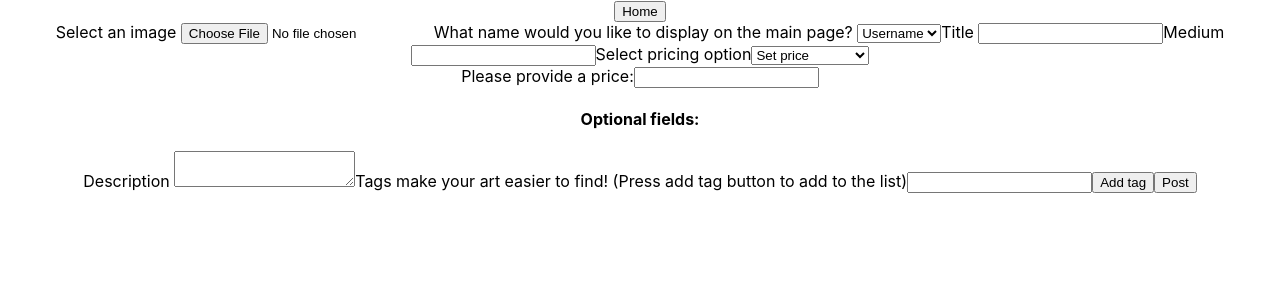
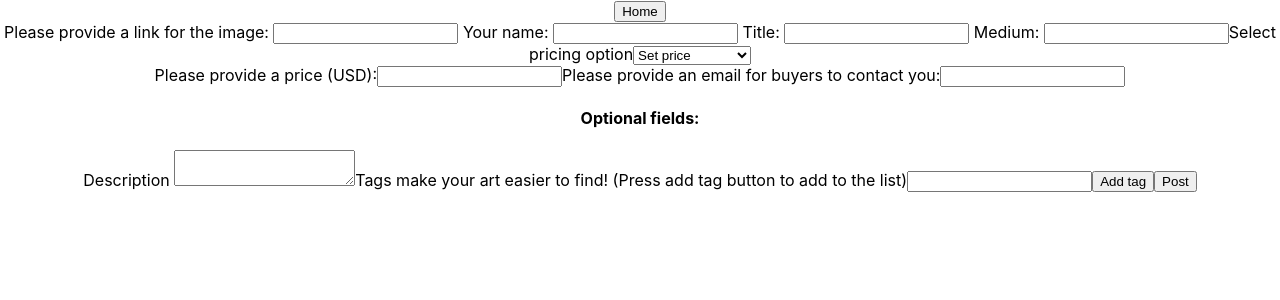
Before and after one commit to jajajava/Phase-3-Project, a React (Create React App) app: page /post in a window 1280 px wide. Shown: the top 300 px of the page. Built offline with nearby package versions, Linux system fonts and the light colour scheme; data requests are answered from the project's data file.

Commit message:
Removed unneccessary paths. Trying to make the smaller version work

```diff
--- a/db.json
+++ b/db.json
@@ -1,38 +1,20 @@
 {
   "thing": [
     {
-      "image": "https://machinelearningmastery.com/wp-content/uploads/2017/01/A-Gentle-Introduction-to-the-Random-Walk-for-Times-Series-Forecasting-with-Python.jpg",
-      "selectedName": "Peter",
-      "title": "Charging Bull",
-      "media": "photography",
-      "price": "",
-      "contact": "peterpeter@gmail.com",
-      "bid": [],
-      "bidEnds": "",
-      "description": "A beautiful NYC landmark",
+      "image": "https://i.pinimg.com/280x280_RS/03/2c/a7/032ca7e3da0f3fa7285f9f0277d459ec.jpg",
+      "name": "David",
+      "title": "A reflection of the soul",
+      "medium": "Photograph",
+      "price": "1000",
+      "contact": "fakeemail@gmail.com",
+      "description": "This is the photo's description. Riveting, I know.",
       "tags": [
-        "photography",
-        "charging bull"
+        "Cat",
+        "deep",
+        null,
+        "whiskered fiend"
       ],
-      "id": 1,
-      "medium": "photography"
-    },
-    {
-      "image": "C:\\fakepath\\3.png",
-      "selectedName": "Name",
-      "title": "Test",
-      "medium": "Photograph",
-      "price": "",
-      "contact": "",
-      "bid": "12",
-      "bidEnds": "2022-10-30T03:37:59.505Z",
-      "description": "This is a test as well ",
-      "tags": [
-        "test 1",
-        "test 2",
-        "test 3"
-      ],
-      "id": 2
+      "id": 1
     }
   ]
 }
--- a/src/components/App.js
+++ b/src/components/App.js
@@ -4,7 +4,6 @@ import '../App.css';
 import Home from "./Home"
 import Signin from "./Signin"
 import Details from "./Details"
-import Myaccount from "./Myaccount"
 import Post from "./Post"
 
 
@@ -32,13 +31,9 @@ function App() {
       <Routes>
         <Route path="/" element={<Home isSignedIn={isSignedIn} setIsSignedIn={setIsSignedIn} setPhotoId={setPhotoId} data={data} searchedData={searchedData} setSearchedData={setSearchedData}/>} />
         <Route path="signin" element={<Signin setIsSignedIn={setIsSignedIn}/>} />
-        <Route path="signup" />
         <Route path="details" element={<Details data={data} photoId={photoId} />} />
         <Route path="profile" />
-        <Route path="myaccount" element={<Myaccount />} />
         <Route path="post" element={<Post />} />
-
-
 
       </Routes>
 
--- a/src/components/Home.js
+++ b/src/components/Home.js
@@ -24,7 +24,7 @@ function Home({data, searchedData, setSearchedData, isSignedIn, setIsSignedIn, s
     }
 
     function handleSearch(e){
-        setSearchedData(data.filter((thing)=> {return (thing.title.toLowerCase().includes(e.target.value.toLowerCase())) || (thing.media.toLowerCase().includes(e.target.value.toLowerCase())) || (thing.tags.toString().toLowerCase().includes(e.target.value.toLowerCase())) || (thing.selectedName.toLowerCase().includes(e.target.value.toLowerCase())) }))
+        setSearchedData(data.filter((thing)=> {return (thing.title.toLowerCase().includes(e.target.value.toLowerCase())) || (thing.medium.toLowerCase().includes(e.target.value.toLowerCase())) || (thing.tags.toString().toLowerCase().includes(e.target.value.toLowerCase())) || (thing.selectedName.toLowerCase().includes(e.target.value.toLowerCase())) }))
     }
 
 
--- a/src/components/Myaccount.js
+++ /dev/null
@@ -1,22 +0,0 @@
-import React from "react";
-import { useNavigate } from "react-router";
-
-function Myaccount(){
-
-    const navigate = useNavigate()
-
-    return (
-        <div>
-            <button onClick={()=> navigate('/') }>Home</button>
-            <h1>hello</h1>
-
-        </div>
-    )
-}
-
-
-
-
-
-
-export default Myaccount
--- a/src/components/Post.js
+++ b/src/components/Post.js
@@ -11,32 +11,26 @@ function Post(){
     }
 
     const [image, setImage] = useState("")
-    const [selectedName, setSelectedName] = useState("Username")
+    const [name, setName] = useState("")
     const [title, setTitle] = useState("")
     const [medium, setMedium] = useState("")
     const [price, setPrice] = useState("")
     const [contact, setContact] = useState("")
-    const [bid, setBid] = useState([])
-    const [bidDays, setBidDays] = useState(7)
     const [description, setDescription] = useState("")
     const [tags, setNewTag] = useState([])
     const [tagInput, setTagInput] = useState("")
     const [targetValue, setTargetValue] = useState("set")
 
-    var someDate = new Date();
-    var numberOfDaysToAdd = parseInt(bidDays);
-    var result = someDate.setDate(someDate.getDate() + numberOfDaysToAdd); //POST result
-    let finalDate = new Date(result)
-    console.log(finalDate)
+
 
     //Image
-    function handleUpload(e){
+    function handleImage(e){
         setImage(e.target.value)
     }
 
     //Selected name
     function handleName(e){
-        setSelectedName(e.target.value)
+        setName(e.target.value)
     }
 
     //Title
@@ -65,16 +59,6 @@ function Post(){
         setContact(e.target.value)
     }
 
-    //Set starting bid
-    function handleBid(e){
-        setBid(e.target.value)
-    }
-
-    //Set days for bid
-    function handleBidDays(e){
-        setBidDays(e.target.value)
-    }
-
     //Description
     function handleDescription(e){
         setDescription(e.target.value)
@@ -83,11 +67,11 @@ function Post(){
     //Tags
     function addTag(e){
         e.preventDefault()
-        tags.push(tagInput)
+        tags.push(tagInput.toLowerCase())
         setNewTag(tags)
     }
 
-    console.log(image, selectedName, title, medium, description, tags)
+    console.log(image, name, title, medium, description, tags, contact, targetValue)
 
 
     function makeThePost(){
@@ -99,13 +83,11 @@ function Post(){
                 },
             body: JSON.stringify({
                 image: image,
-                selectedName: selectedName,
+                name: name,
                 title: title,
                 medium: medium,
                 price: price,
                 contact: contact,
-                bid: bid,
-                bidEnds: finalDate,
                 description: description,
                 tags: tags
             })
@@ -121,58 +103,44 @@ function Post(){
         <div>
             <button onClick={takeMeHome}>Home</button>
             <form onSubmit={makeThePost}>
-                <label htmlFor="upload">Select an image </label>
-                <input id="upload" type = "file" name = "upload" accept = "image/*" onChange={handleUpload} required/>
+                <label htmlFor="upload"> Please provide a link for the image: </label>
+                <input onChange={handleImage}></input>
 
-                <label htmlFor="nameselector">What name would you like to display on the main page? </label>
-                <select onChange={handleName} id="nameselector" required>
-                    <option>Username </option>
-                    <option>Name </option>
-                </select>
+                <label htmlFor="name"> Your name: </label>
+                <input id="name" onChange={handleName}></input>
 
-                <label htmlFor="title">Title </label>
+                <label htmlFor="title"> Title: </label>
                 <input onChange={handleTitle} id="title" required></input>
 
-                <label htmlFor="medium">Medium </label>
+                <label htmlFor="medium"> Medium: </label>
                 <input onChange={handleMedium} id="medium" required></input>
 
                 <label htmlFor="price">Select pricing option</label>
                 <select onInput={handlePriceSelect} id="priceselector">
                     <option value="set">Set price</option>
                     <option value="negotiable">Price negotiable</option>
-                    <option value="bid">Open bid</option>
                 </select>
                 {targetValue === "set"?
                 <div>
-                <label htmlFor="price">Please provide a price:</label>
+                <label htmlFor="price">Please provide a price (USD):</label>
                 <input id="price" onChange={handlePrice} required></input>
+                <label htmlFor="contact">Please provide an email for buyers to contact you:</label>
+                    <input id="contact" onChange={handleContact} required></input>
                 </div>
                 : targetValue === "negotiable" ?
                 <div>
-                    <label htmlFor="contact">Please provide a method for buyers to contact you:</label>
+                    <label htmlFor="contact">Please provide an email for buyers to contact you:</label>
                     <input id="contact" onChange={handleContact} required></input>
                 </div>
-                : targetValue === "bid" ?
-                <div>
-                    <label htmlFor="bid">Starting bid (USD): </label>
-                    <input id="startbid" onChange={handleBid} required></input>
-                    <label htmlFor="days"> Number of days for bidding: </label>
-                    <input id="days" onChange={handleBidDays} required></input>
-                </div> : null
-
+                : null
                 }
-
-
                 <h4>Optional fields:</h4>
 
                 <label htmlFor="description">Description </label>
                 <textarea onChange={handleDescription} id="description"></textarea>
-
-
                 <label htmlFor="tags">Tags make your art easier to find! (Press add tag button to add to the list)</label>
                 <input onChange={(e)=> setTagInput(e.target.value)} className="tags"></input>
                 <button onClick={addTag}>Add tag</button>
-
 
                 <button>Post</button>
             </form>
@@ -180,6 +148,4 @@ function Post(){
     )
 }
 
-
-
 export default Post
```
Also changed, not shown: src/components/Signup.js (deleted).
